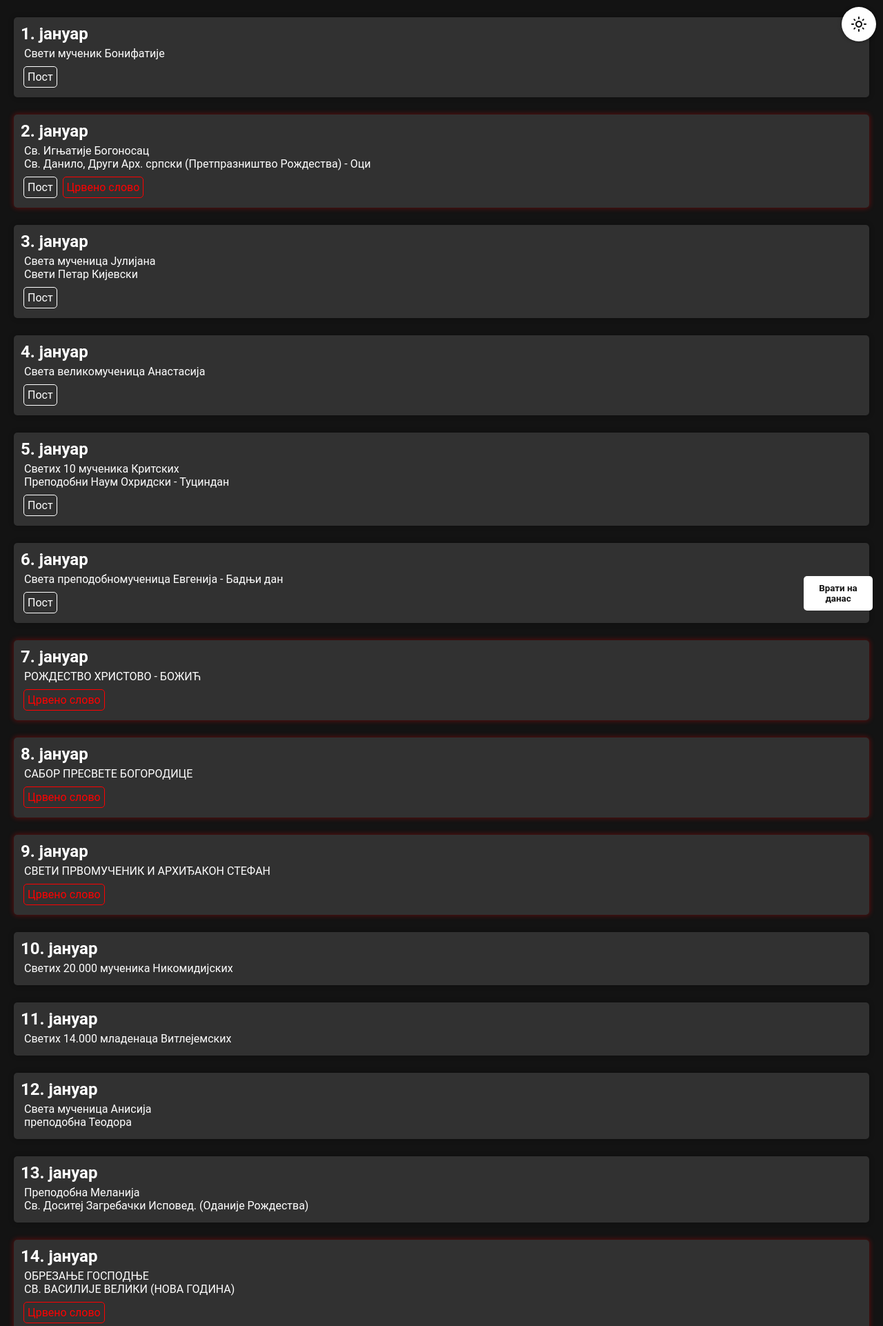
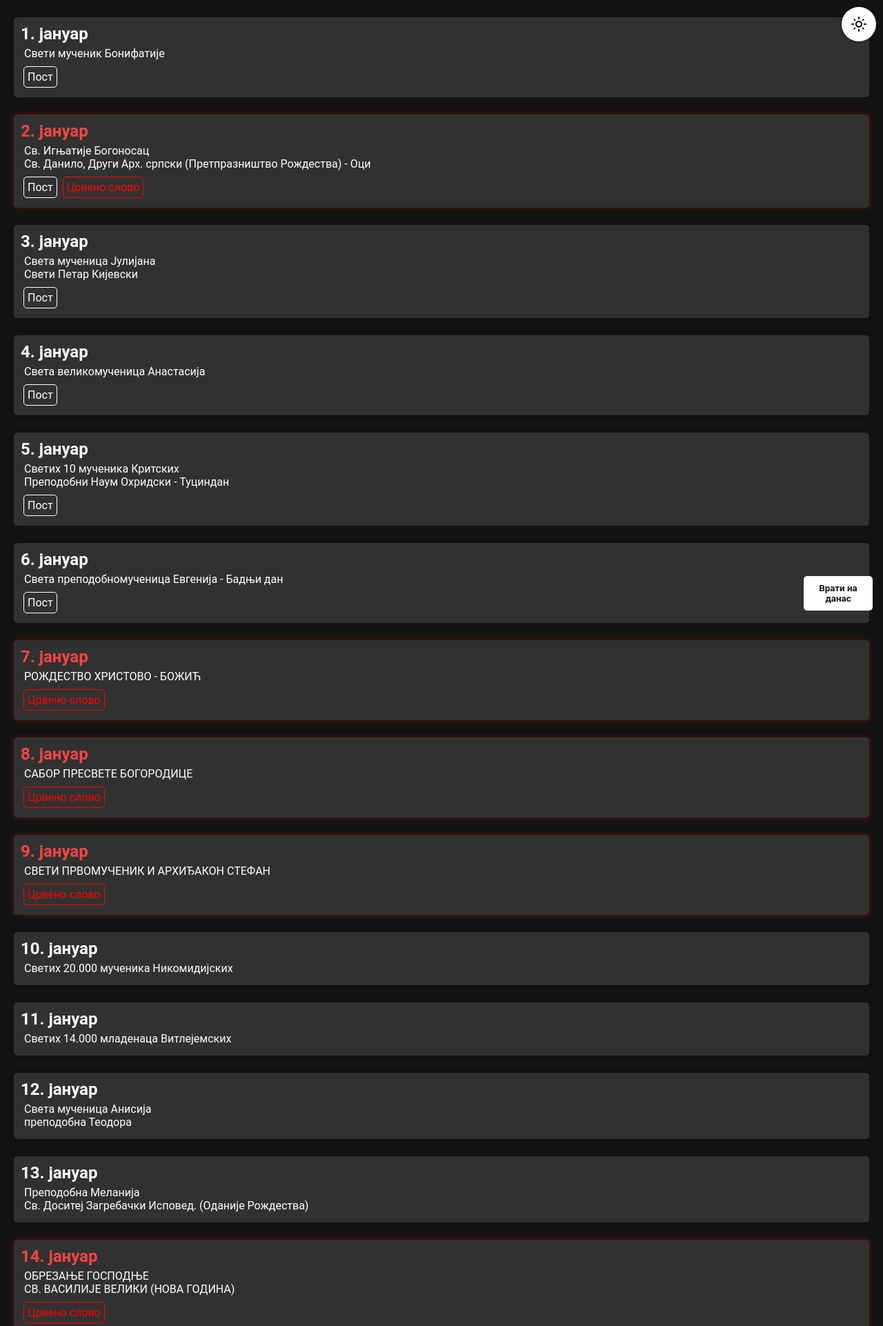
Before and after one commit to grishatop1/calendar, a Flask app: page / in a window 1280 px wide. Shown: the top 1922 px of the page at 69% size. Run offline with Flask 2, Linux system fonts and the light colour scheme.

Commit message:
lil fixes

```diff
--- a/static/index.css
+++ b/static/index.css
@@ -124,6 +124,10 @@ body {
     box-shadow: 0px 0px 7px 1px rgba(255, 1, 1, 0.3) !important;
 }
 
+.red h2 {
+    color: #ff4545 !important;
+}
+
 .today {
     border: 2px solid var(--text-color);
 }
--- a/static/script.js
+++ b/static/script.js
@@ -24,8 +24,8 @@ $(document).ready(function() {
         });
     })
     .catch(err => {
-        $(".loading-text p").text("ГРЕШКА")
-        $(".loading-text p").css("color", "red")
+        $(".loading-header h2").text("ГРЕШКА")
+        $(".loading-header h2").css("color", "red")
     });
 });
 
--- a/templates/index.html
+++ b/templates/index.html
@@ -20,7 +20,7 @@
                 <h2>Учиватање</h2>
             </div>
             <div class="loading-text">
-                <p>НЕПОКРЕТНИ ПРАЗНИЦИ</p>
+                <p>ЦРКВЕНИ КАЛЕНДАР</p>
             </div>
         </div>
 
```
